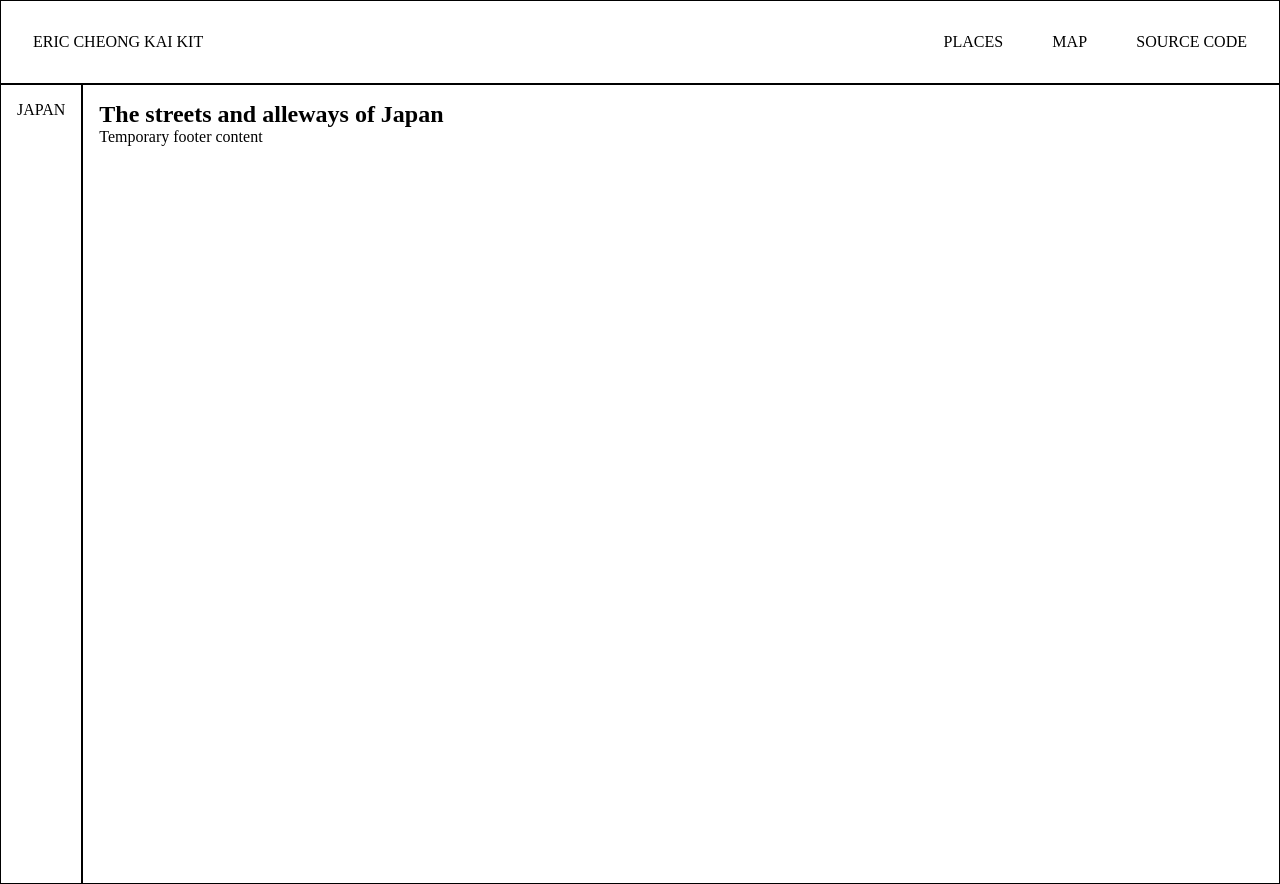
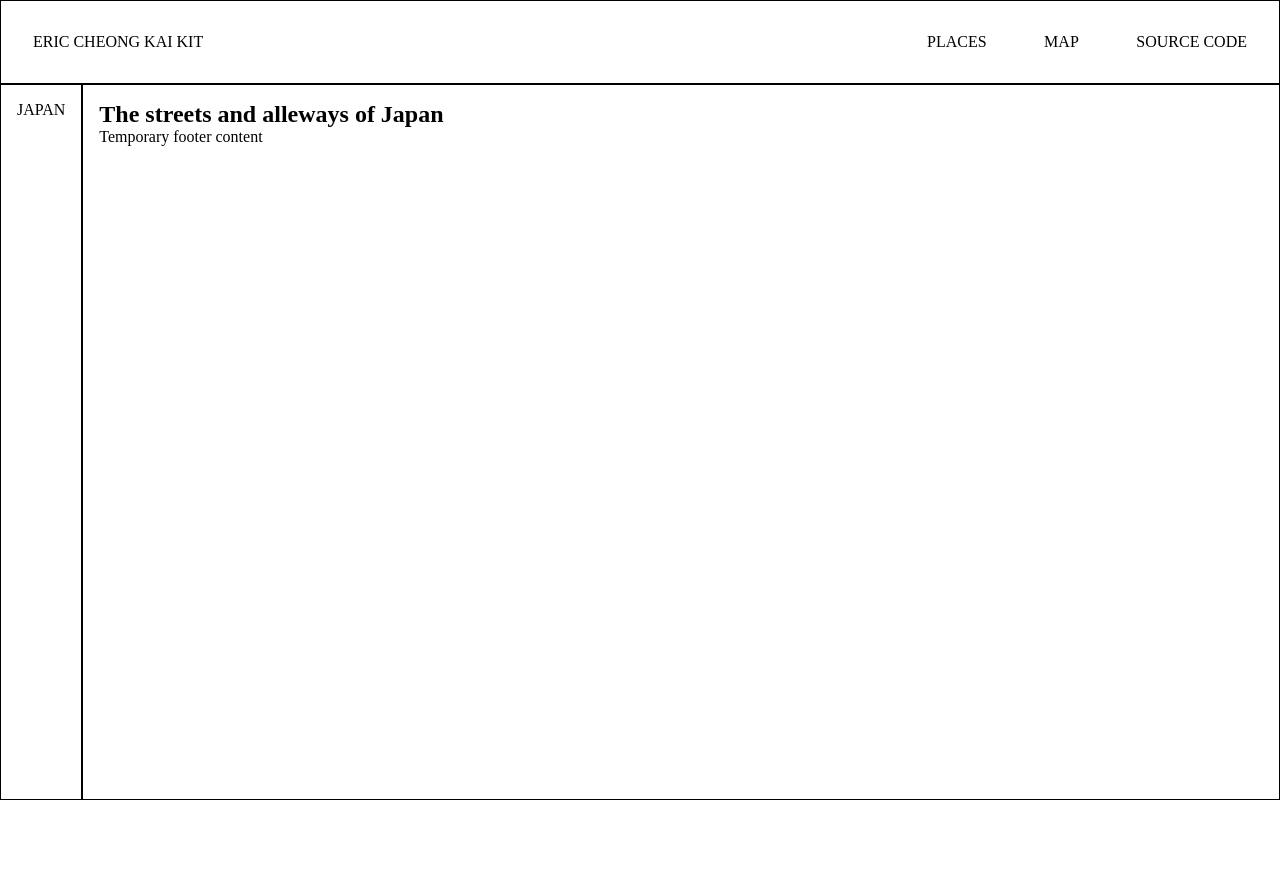
Before and after one commit to 25Ericcheong/binq, a React (Create React App) app: page / in a window 1280 px wide. After the commit the page ends 800 px from the top, so only its background shows below. Built offline with nearby package versions, Linux system fonts and the light colour scheme.

Commit message:
fixed buggy height creating/taking extra space at the bottom of component

```diff
--- a/src/app.scss
+++ b/src/app.scss
@@ -7,6 +7,8 @@
 #root,
 #app {
   height: 100vh;
+  display: flex;
+  flex-direction: column;
 }
 
 // marking for reference
@@ -29,15 +31,15 @@
 }
 
 .half-width {
-  width: 50%;
+  width: 50vw;
 }
 
 .quarter-width {
-  width: 25%;
+  width: 25vw;
 }
 
 .full-width {
-  width: 100%;
+  width: 100vw;
 }
 
 // for header component
@@ -49,16 +51,15 @@
 // for body component
 .order-body {
   display: flex;
-  flex: 1 0 auto;
+  flex: 2 0 auto;
   flex-direction: column;
-  height: 100%;
 
   .order-body-main {
     display: flex;
-    flex: 1 0 auto;
+    flex: 2 0 auto;
 
     .order-body-part {
-      flex: 1 0 auto;
+      flex: 2 0 auto;
     }
   }
 }
```
